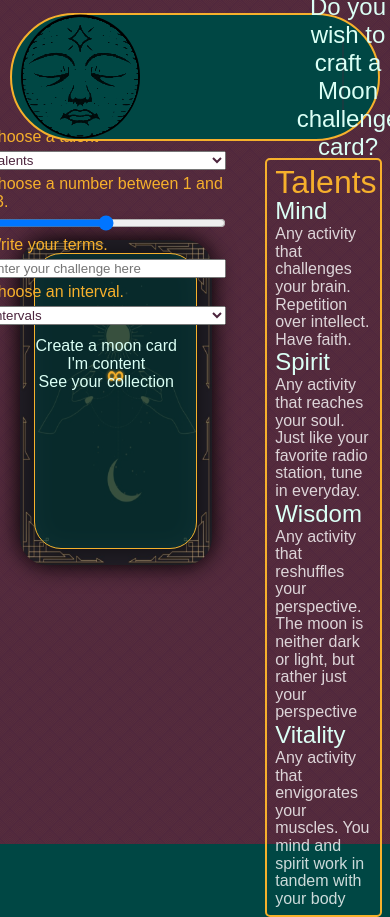
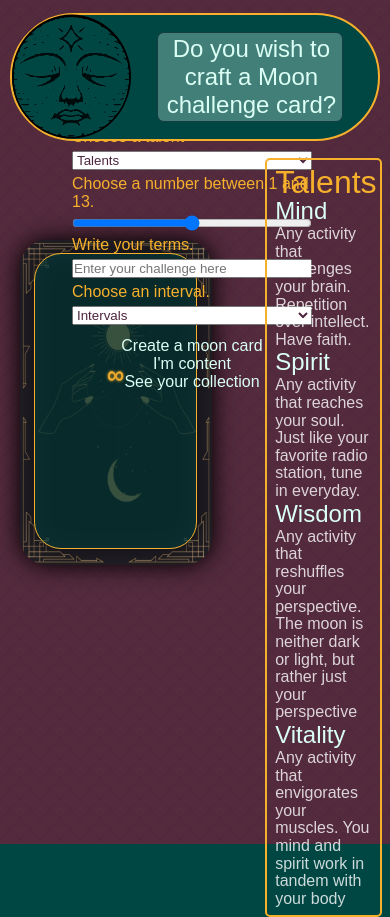
Before and after one commit to andrewvallejo/thirteen-moons, a React (Create React App) app: page / in a window 390 px wide. Built offline with nearby package versions, Linux system fonts and the light colour scheme; no server answers; a web font is replaced by a local one.

Commit message:
Add breakpoints and mq for creation page

```diff
--- a/src/styles/l-tools-&-settings/tools-mixins.scss
+++ b/src/styles/l-tools-&-settings/tools-mixins.scss
@@ -63,7 +63,34 @@
 
 /* === Media Queries === */
 @mixin mobile($property) {
-  @media only screen and (min-width: 375px) {
+  @media only screen and (min-width: 350px) {
+    @content;
+    transition: 100ms;
+    @if $property == moon-pos {
+      left: -9.5%;
+    }
+      @if $property == form-pos {
+      margin-top: 23.5rem;
+      top: 100%;
+      right: 20%;
+    }
+    @if $property == dummy-pos {
+      top: 100%;
+      margin-top: 2rem;
+      left: 20%;
+    }
+    @if $property == dialog-size {
+      width: 11.5rem;
+      margin-right: .3rem;
+    }
+    @if $property == rules {
+      visibility: hidden;
+    }
+  }
+}
+
+@mixin small-window($property) {
+  @media only screen and (min-width: 500px) {
     @content;
     transition: 100ms;
     @if $property == moon-pos {
@@ -77,36 +104,50 @@
     @if $property == dummy-pos {
       top: 100%;
       margin-top: 2rem;
-      left: 10%;
+      left: 12%;
+    }
+    @if $property == dialog-size {
+      width: clamp(9rem, 58vw, 35rem);
+    }
+    @if $property == rules {
+      visibility: unset;
     }
   }
 }
+
+
 @mixin tablet($property) {
-  @media only screen and (min-width: 768px) {
+  @media only screen and (min-width: 650px) {
     @content;
     transition: 100ms;
     @if $property == moon-pos {
-      left: -5.9%;
+      left: -4.5%;
     }
     @if $property == form-pos {
-      margin-top: 22rem;
+      margin-top: 24rem;
       top: 100%;
-      right: 2%;
+      right: 40%;
     }
     @if $property == dummy-pos {
       top: 100%;
-      left: 40%;
-      margin-top: 5rem;
+      left: 22%;
+      margin-top: 2rem;
+    }
+    @if $property == dialog-size {
+      width: clamp(7rem, 64vw, 60rem);
+    }
+    @if $property == rules {
+      visibility: unset;
     }
   }
 }
 
 @mixin desktop($property) {
-  @media only screen and (min-width: 1024px) {
+  @media only screen and (min-width: 950px) {
     @content;
     transition: 100ms;
     @if $property == moon-pos {
-      left: -4%;
+      left: -3.5%;
     }
     @if $property == form-pos {
       margin-top: 5rem;
@@ -117,12 +158,22 @@
       top: 100%;
       margin-top: 5rem;
     }
+    @if $property == msgbar-size {
+      width: clamp(20rem, 95vw, 60rem);
+    }
+    @if $property == dialog-size {
+      width: 45.5rem;
+    }
+    @if $property == rules {
+      visibility: unset;
+    }
   }
 }
 
 /* === Helpers === */
 @mixin mediaQueries($property) {
   @include mobile($property);
+  @include small-window($property);
   @include tablet($property);
   @include desktop($property);
 }
```
